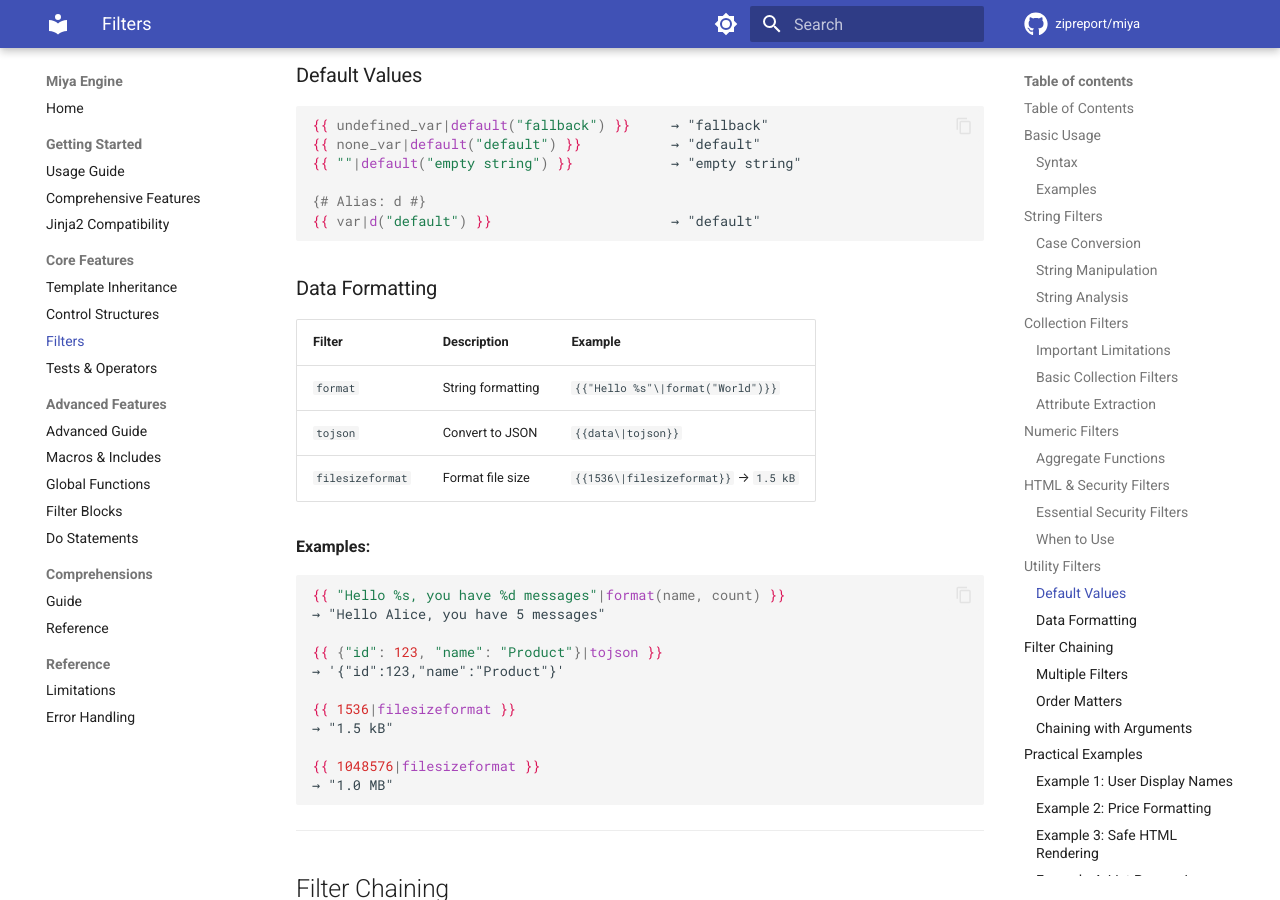
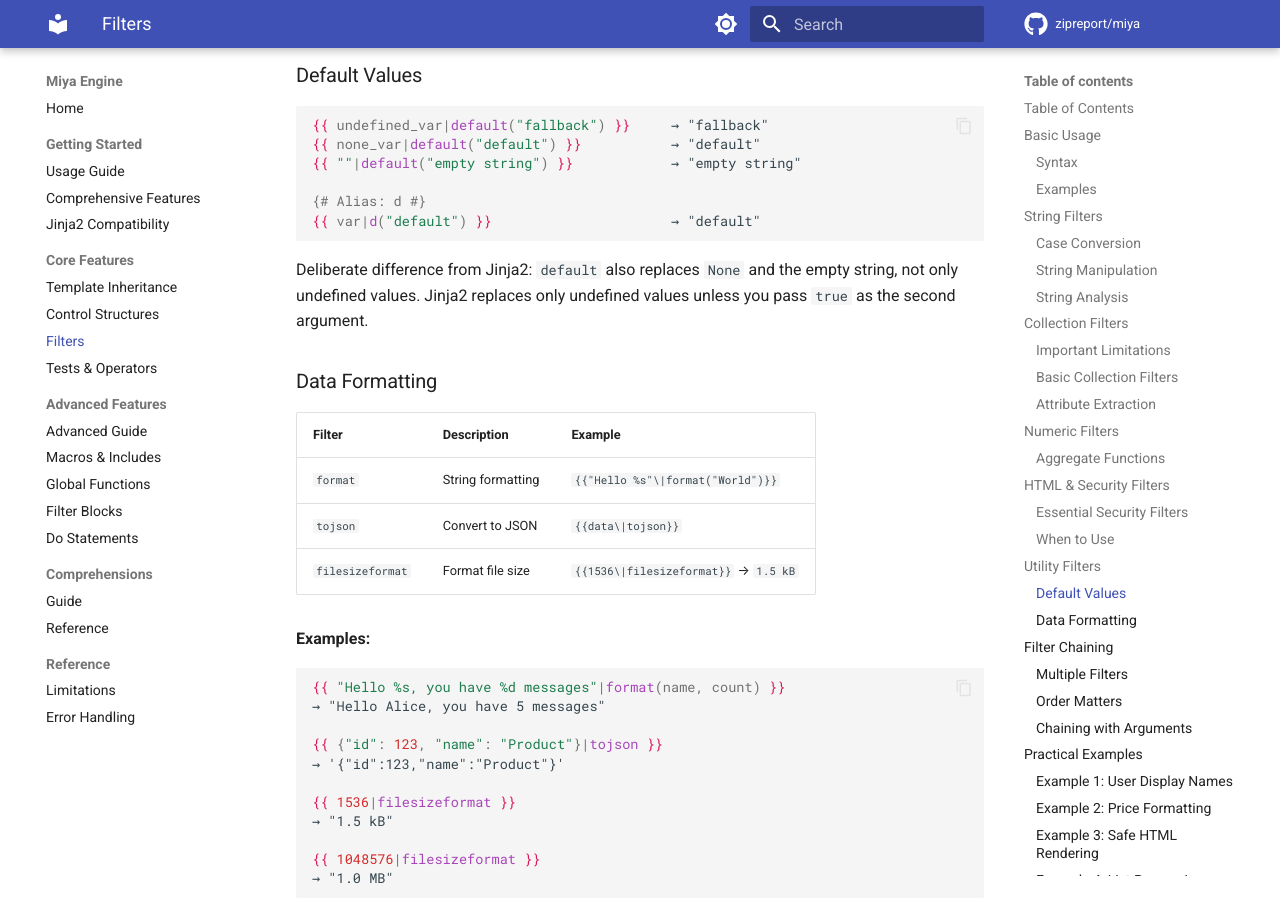
Before and after one commit to zipreport/miya, an MkDocs documentation site: the page built from docs/FILTERS_GUIDE.md, in a window 1280 px wide and 900 px high, scrolled down 5863 px. Built offline with MkDocs 1.6.1 and Material for MkDocs 9.7.7, drawn with Linux system fonts in a browser that asks for light colours; comment, search, counter and statistics services are not loaded.

Commit message:
docs: note that default replaces None and empty strings
Co-Authored-By: Claude Sonnet 5.5 <noreply@anthropic.com>

````diff
--- a/docs/FILTERS_GUIDE.md
+++ b/docs/FILTERS_GUIDE.md
@@ -234,6 +234,8 @@ Some collection filters have limited support in Miya. **Reliable filters:**
 {{ var|d("default") }}                      → "default"
 ```
 
+Deliberate difference from Jinja2: `default` also replaces `None` and the empty string, not only undefined values. Jinja2 replaces only undefined values unless you pass `true` as the second argument.
+
 ### Data Formatting
 
 | Filter | Description | Example |
````
